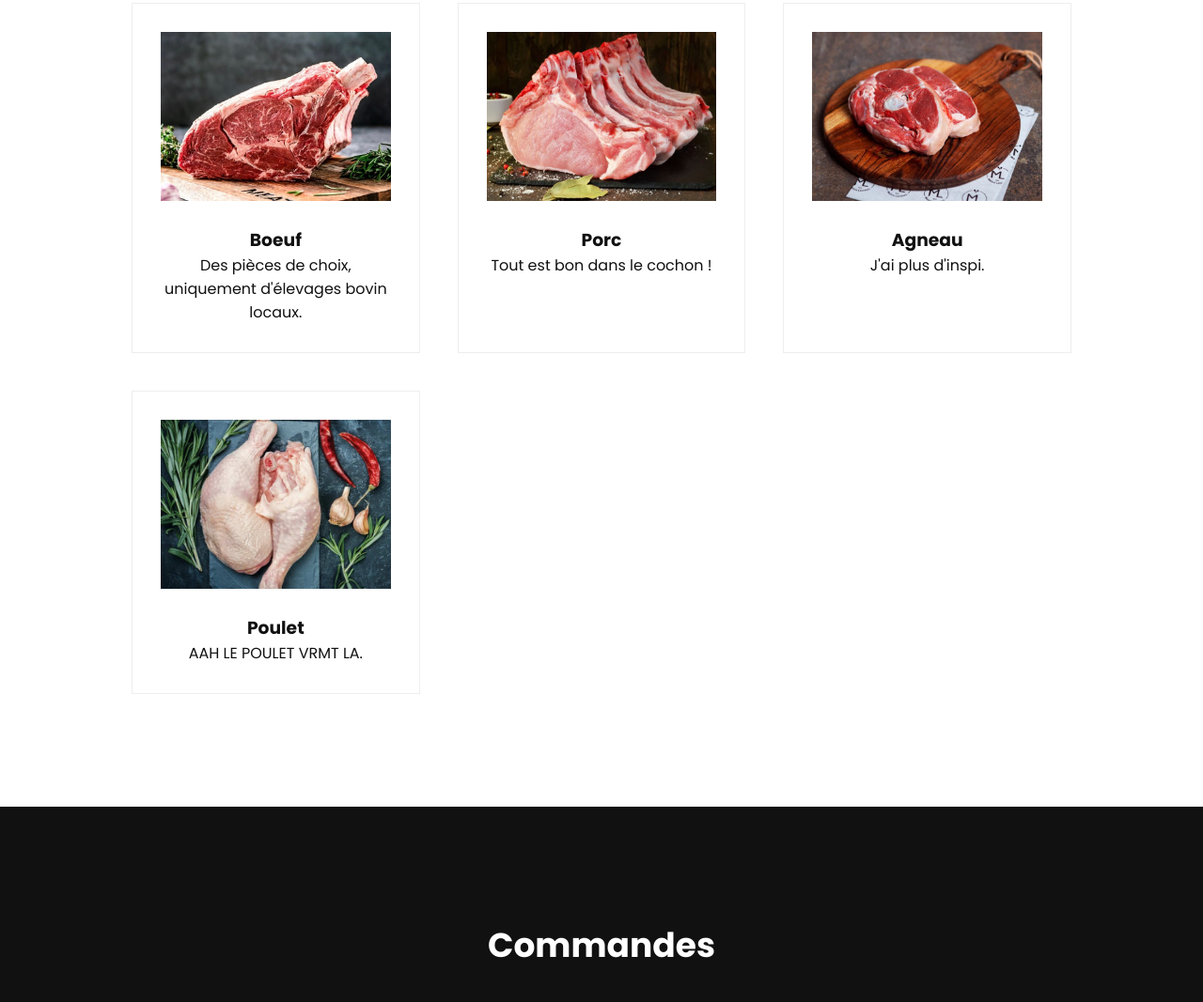
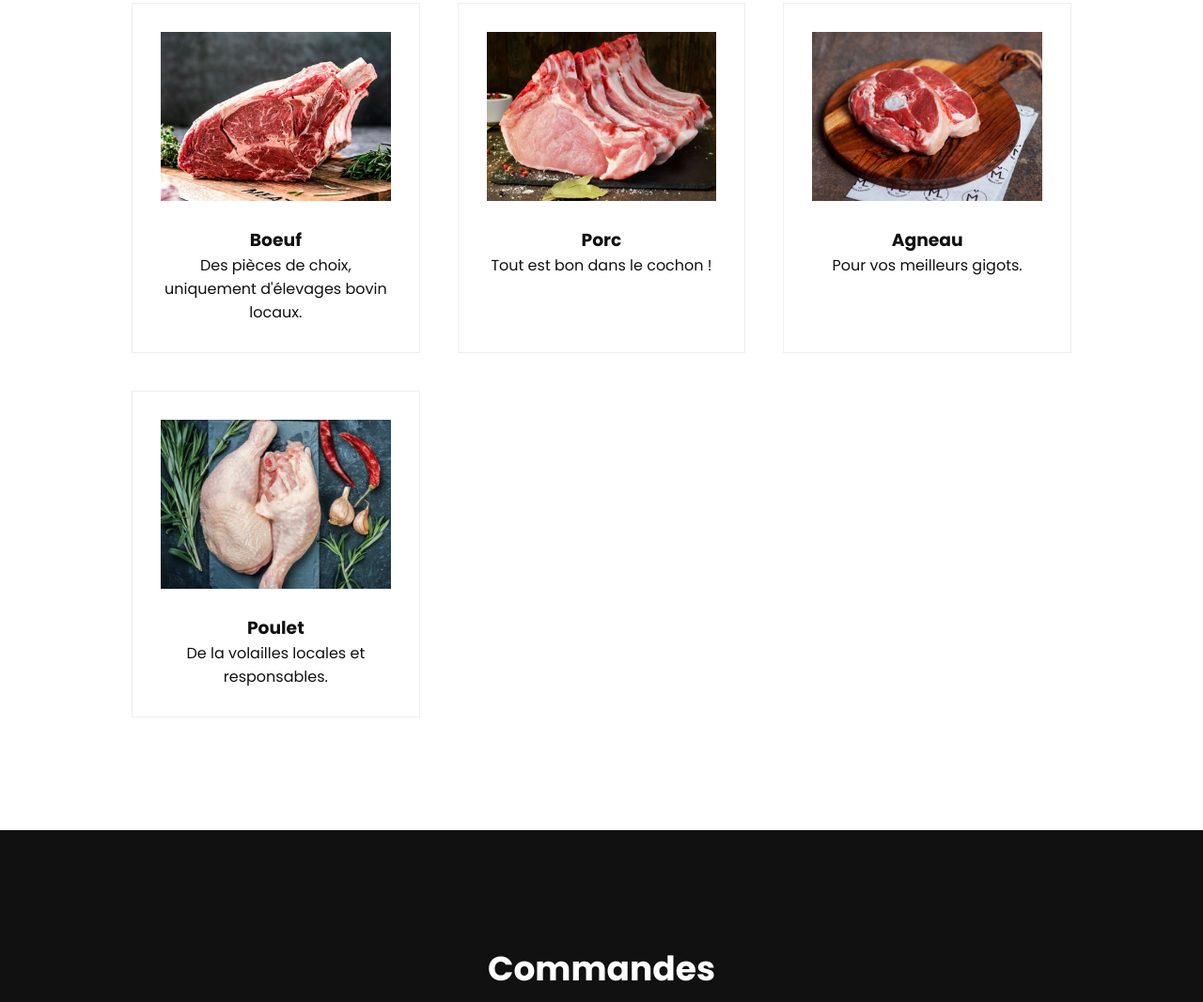
Before and after one commit to bengnn/demo-boucherie, a plain HTML site: page index.html in a window 1280 px wide. Shown: the part 1032-2099 px from the top of the page at 94% size. Drawn offline with Linux system fonts and the light colour scheme.

Commit message:
Update descriptions for Agneau and Poulet cards

```diff
--- a/index.html
+++ b/index.html
@@ -47,13 +47,13 @@
     <div class="card">
       <img src="images/agneau.jpg" alt="">
       <h3>Agneau</h3>
-      <p>J'ai plus d'inspi.</p>
+      <p>Pour vos meilleurs gigots.</p>
     </div>
 
     <div class="card">
       <img src="images/poulet.jpg" alt="">
       <h3>Poulet</h3>
-      <p>AAH LE POULET VRMT LA.</p>
+      <p>De la volailles locales et responsables.</p>
     </div>
 
   </div>
```
